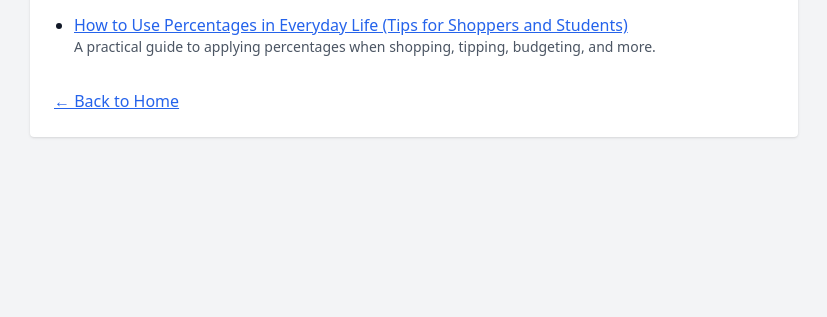
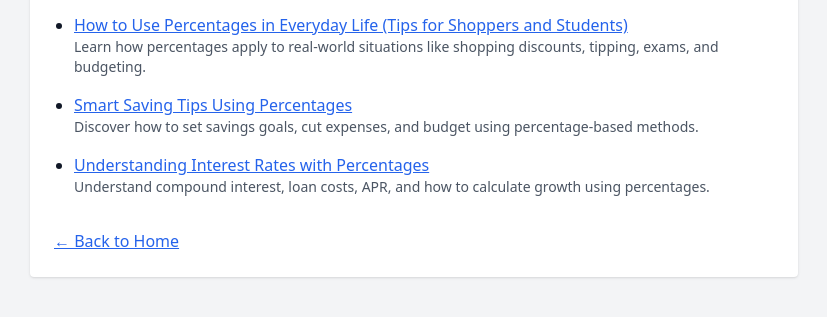
Before and after one commit to PajoHack/percentage-calculator, a plain HTML site: page blog.html in a window 1280 px wide. Shown: the part 83-400 px from the top of the page, without its empty margins (226-1053 px from the left). Drawn offline with nearby package versions, Linux system fonts and the light colour scheme.

Commit message:
Add blog post links to blog.html

```diff
--- a/blog.html
+++ b/blog.html
@@ -18,10 +18,29 @@
             How to Use Percentages in Everyday Life (Tips for Shoppers and Students)
             </a>
             <p class="text-sm text-gray-600">
-          A practical guide to applying percentages when shopping, tipping, budgeting, and more.
+            Learn how percentages apply to real-world situations like shopping discounts, tipping, exams, and budgeting.
+            </p>
+        </li>
+
+        <li>
+            <a href="/blog/smart-saving-percentages.html" class="text-blue-600 underline">
+            Smart Saving Tips Using Percentages
+            </a>
+            <p class="text-sm text-gray-600">
+            Discover how to set savings goals, cut expenses, and budget using percentage-based methods.
+            </p>
+        </li>
+
+        <li>
+            <a href="/blog/understanding-interest-rates.html" class="text-blue-600 underline">
+            Understanding Interest Rates with Percentages
+            </a>
+            <p class="text-sm text-gray-600">
+            Understand compound interest, loan costs, APR, and how to calculate growth using percentages.
             </p>
         </li>
     </ul>
+
     <div class="mt-8">
       <a href="/index.html" class="text-blue-600 underline">← Back to Home</a>
     </div>
```
Lines whose indentation alone changed are shown as unchanged.
